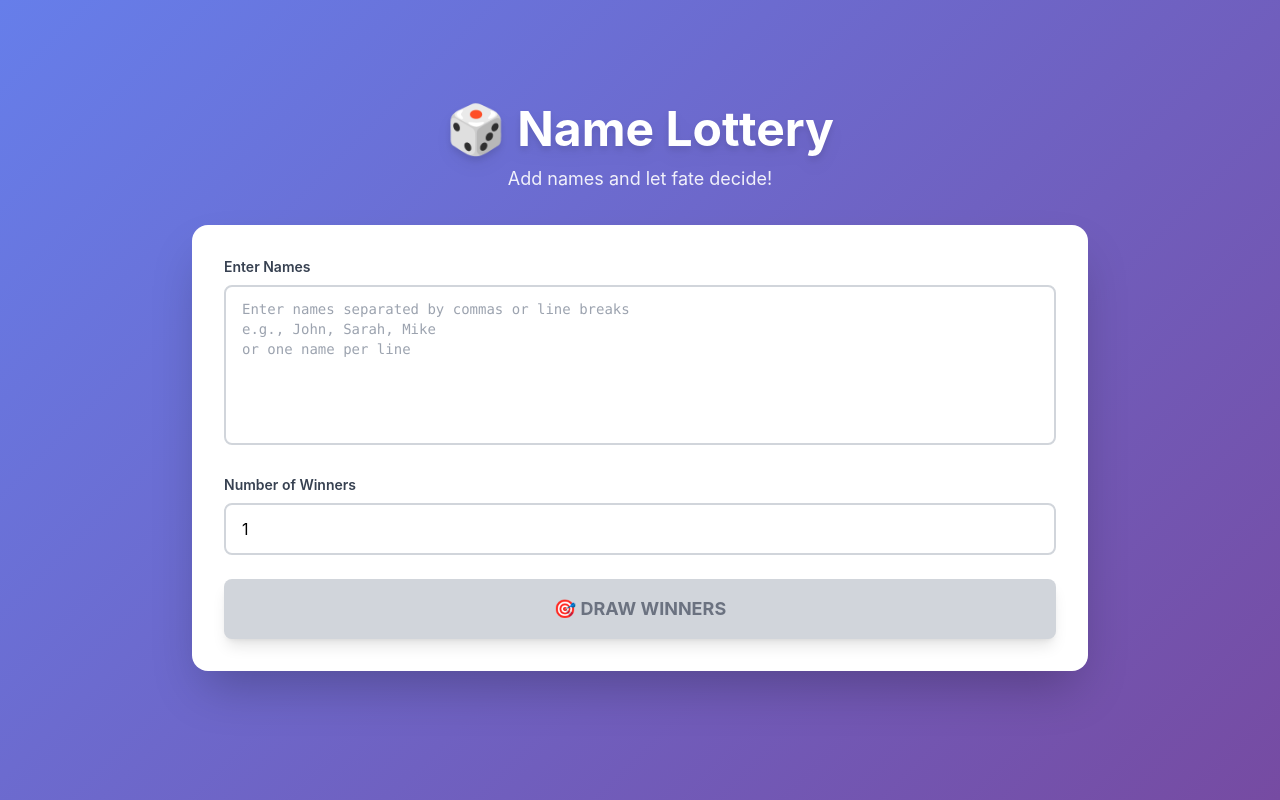
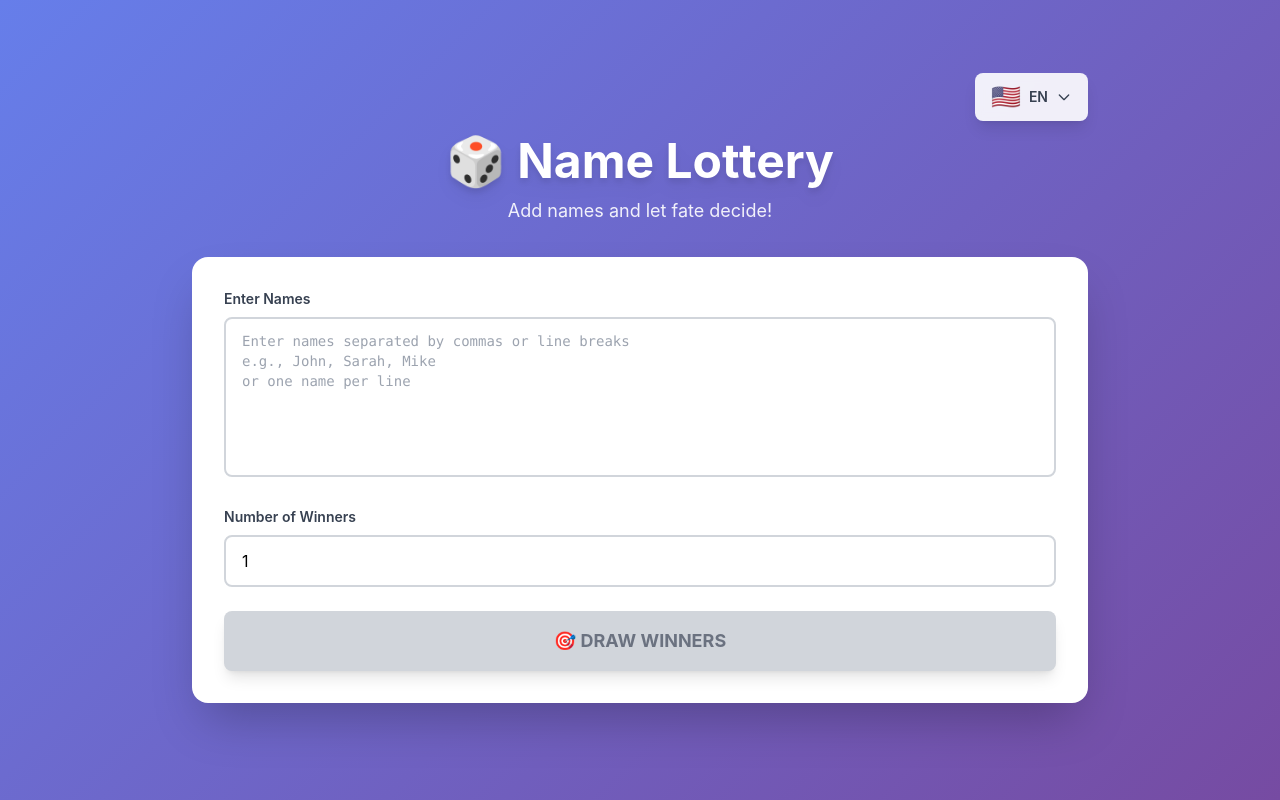
Before and after one commit to joaobonsegno/lottery, a React (Vite) app: page / in a window 1280 px wide. Built offline with nearby package versions, Linux system fonts and the light colour scheme.

Commit message:
feat: translation support

```diff
--- a/src/App.tsx
+++ b/src/App.tsx
@@ -1,9 +1,80 @@
-import { useState, useEffect } from 'react'
+import { useState, useEffect, useRef } from 'react'
 import { motion, AnimatePresence } from 'framer-motion'
 
 const STORAGE_KEY = 'lottery-names'
+const LANGUAGE_KEY = 'lottery-language'
+
+type Language = 'en-US' | 'pt-BR'
+
+interface Translations {
+  title: string
+  subtitle: string
+  enterNames: string
+  namesCount: (count: number) => string
+  placeholder: string
+  numberOfWinners: string
+  drawButton: string
+  drawing: string
+  winner: string
+  winners: string
+  alertNoNames: string
+  alertTooManyWinners: (requested: number, available: number) => string
+}
+
+const translations: Record<Language, Translations> = {
+  'en-US': {
+    title: '🎲 Name Lottery',
+    subtitle: 'Add names and let fate decide!',
+    enterNames: 'Enter Names',
+    namesCount: (count: number) => `${count} name${count !== 1 ? 's' : ''}`,
+    placeholder: 'Enter names separated by commas or line breaks\ne.g., John, Sarah, Mike\nor one name per line',
+    numberOfWinners: 'Number of Winners',
+    drawButton: '🎯 DRAW WINNERS',
+    drawing: 'Drawing...',
+    winner: 'Winner',
+    winners: 'Winners',
+    alertNoNames: 'Please add some names first!',
+    alertTooManyWinners: (requested: number, available: number) =>
+      `You can't select more winners (${requested}) than available names (${available})!`,
+  },
+  'pt-BR': {
+    title: '🎲 Sorteio de Nomes',
+    subtitle: 'Adicione nomes e deixe o destino decidir!',
+    enterNames: 'Digite os Nomes',
+    namesCount: (count: number) => `${count} nome${count !== 1 ? 's' : ''}`,
+    placeholder: 'Digite nomes separados por vírgulas ou quebras de linha\nex: João, Maria, Pedro\nou um nome por linha',
+    numberOfWinners: 'Número de Vencedores',
+    drawButton: '🎯 SORTEAR VENCEDORES',
+    drawing: 'Sorteando...',
+    winner: 'Vencedor',
+    winners: 'Vencedores',
+    alertNoNames: 'Por favor, adicione alguns nomes primeiro!',
+    alertTooManyWinners: (requested: number, available: number) =>
+      `Você não pode selecionar mais vencedores (${requested}) do que nomes disponíveis (${available})!`,
+  },
+}
+
+const detectUserLanguage = (): Language => {
+  const browserLang = navigator.language || navigator.languages?.[0]
+  if (browserLang?.startsWith('pt')) {
+    return 'pt-BR'
+  }
+  return 'en-US'
+}
 
 function App() {
+  // Initialize language from localStorage or detect from browser
+  const [language, setLanguage] = useState<Language>(() => {
+    const saved = localStorage.getItem(LANGUAGE_KEY)
+    if (saved === 'en-US' || saved === 'pt-BR') {
+      return saved
+    }
+    return detectUserLanguage()
+  })
+
+  const [showLanguageMenu, setShowLanguageMenu] = useState(false)
+  const languageMenuRef = useRef<HTMLDivElement>(null)
+
   // Initialize state with localStorage value
   const [namesText, setNamesText] = useState(() => {
     return localStorage.getItem(STORAGE_KEY) || ''
@@ -14,10 +85,39 @@ function App() {
   const [winners, setWinners] = useState<string[]>([])
   const [showWinners, setShowWinners] = useState(false)
 
+  const t = translations[language]
+
   // Save names to localStorage whenever they change
   useEffect(() => {
     localStorage.setItem(STORAGE_KEY, namesText)
   }, [namesText])
+
+  // Save language to localStorage whenever it changes
+  useEffect(() => {
+    localStorage.setItem(LANGUAGE_KEY, language)
+  }, [language])
+
+  const handleLanguageChange = (lang: Language) => {
+    setLanguage(lang)
+    setShowLanguageMenu(false)
+  }
+
+  // Close language menu when clicking outside
+  useEffect(() => {
+    const handleClickOutside = (event: MouseEvent) => {
+      if (languageMenuRef.current && !languageMenuRef.current.contains(event.target as Node)) {
+        setShowLanguageMenu(false)
+      }
+    }
+
+    if (showLanguageMenu) {
+      document.addEventListener('mousedown', handleClickOutside)
+    }
+
+    return () => {
+      document.removeEventListener('mousedown', handleClickOutside)
+    }
+  }, [showLanguageMenu])
 
   const parseNames = (text: string): string[] => {
     // Split by comma or line break, trim whitespace, and filter empty strings
@@ -31,12 +131,12 @@ function App() {
     const names = parseNames(namesText)
 
     if (names.length === 0) {
-      alert('Please add some names first!')
+      alert(t.alertNoNames)
       return
     }
 
     if (numberOfWinners > names.length) {
-      alert(`You can't select more winners (${numberOfWinners}) than available names (${names.length})!`)
+      alert(t.alertTooManyWinners(numberOfWinners, names.length))
       return
     }
 
@@ -78,6 +178,82 @@ function App() {
         transition={{ duration: 0.5 }}
         className="w-full max-w-4xl"
       >
+        {/* Language Selector */}
+        <motion.div
+          initial={{ opacity: 0, y: -20 }}
+          animate={{ opacity: 1, y: 0 }}
+          transition={{ delay: 0.1 }}
+          className="flex justify-end mb-4"
+        >
+          <div className="relative" ref={languageMenuRef}>
+            <button
+              onClick={() => setShowLanguageMenu(!showLanguageMenu)}
+              className="flex items-center gap-2 bg-white/90 hover:bg-white backdrop-blur-sm px-4 py-2 rounded-lg shadow-lg transition-all hover:scale-105 active:scale-95"
+            >
+              <span className="text-2xl">
+                {language === 'en-US' ? '🇺🇸' : '🇧🇷'}
+              </span>
+              <span className="text-sm font-semibold text-gray-700">
+                {language === 'en-US' ? 'EN' : 'PT'}
+              </span>
+              <svg
+                className={`w-4 h-4 text-gray-700 transition-transform ${showLanguageMenu ? 'rotate-180' : ''}`}
+                fill="none"
+                stroke="currentColor"
+                viewBox="0 0 24 24"
+              >
+                <path strokeLinecap="round" strokeLinejoin="round" strokeWidth={2} d="M19 9l-7 7-7-7" />
+              </svg>
+            </button>
+
+            <AnimatePresence>
+              {showLanguageMenu && (
+                <motion.div
+                  initial={{ opacity: 0, y: -10 }}
+                  animate={{ opacity: 1, y: 0 }}
+                  exit={{ opacity: 0, y: -10 }}
+                  className="absolute right-0 mt-2 w-48 bg-white rounded-lg shadow-xl overflow-hidden z-10"
+                >
+                  <button
+                    onClick={() => handleLanguageChange('en-US')}
+                    className={`w-full flex items-center gap-3 px-4 py-3 hover:bg-purple-50 transition-colors ${
+                      language === 'en-US' ? 'bg-purple-100' : ''
+                    }`}
+                  >
+                    <span className="text-2xl">🇺🇸</span>
+                    <div className="flex-1 text-left">
+                      <div className="font-semibold text-gray-800">English</div>
+                      <div className="text-xs text-gray-500">United States</div>
+                    </div>
+                    {language === 'en-US' && (
+                      <svg className="w-5 h-5 text-purple-600" fill="currentColor" viewBox="0 0 20 20">
+                        <path fillRule="evenodd" d="M16.707 5.293a1 1 0 010 1.414l-8 8a1 1 0 01-1.414 0l-4-4a1 1 0 011.414-1.414L8 12.586l7.293-7.293a1 1 0 011.414 0z" clipRule="evenodd" />
+                      </svg>
+                    )}
+                  </button>
+                  <button
+                    onClick={() => handleLanguageChange('pt-BR')}
+                    className={`w-full flex items-center gap-3 px-4 py-3 hover:bg-purple-50 transition-colors ${
+                      language === 'pt-BR' ? 'bg-purple-100' : ''
+                    }`}
+                  >
+                    <span className="text-2xl">🇧🇷</span>
+                    <div className="flex-1 text-left">
+                      <div className="font-semibold text-gray-800">Português</div>
+                      <div className="text-xs text-gray-500">Brasil</div>
+                    </div>
+                    {language === 'pt-BR' && (
+                      <svg className="w-5 h-5 text-purple-600" fill="currentColor" viewBox="0 0 20 20">
+                        <path fillRule="evenodd" d="M16.707 5.293a1 1 0 010 1.414l-8 8a1 1 0 01-1.414 0l-4-4a1 1 0 011.414-1.414L8 12.586l7.293-7.293a1 1 0 011.414 0z" clipRule="evenodd" />
+                      </svg>
+                    )}
+                  </button>
+                </motion.div>
+              )}
+            </AnimatePresence>
+          </div>
+        </motion.div>
+
         {/* Header */}
         <motion.div
           className="text-center mb-8"
@@ -86,10 +262,10 @@ function App() {
           transition={{ delay: 0.2 }}
         >
           <h1 className="text-5xl font-bold text-white mb-3 drop-shadow-lg">
-            🎲 Name Lottery
+            {t.title}
           </h1>
           <p className="text-white/90 text-lg">
-            Add names and let fate decide!
+            {t.subtitle}
           </p>
         </motion.div>
 
@@ -103,17 +279,17 @@ function App() {
           {/* Names Input */}
           <div className="mb-6">
             <label className="block text-gray-700 text-sm font-semibold mb-2">
-              Enter Names
+              {t.enterNames}
               {totalNames > 0 && (
                 <span className="ml-2 text-purple-600">
-                  ({totalNames} name{totalNames !== 1 ? 's' : ''})
+                  ({t.namesCount(totalNames)})
                 </span>
               )}
             </label>
             <textarea
               value={namesText}
               onChange={(e) => setNamesText(e.target.value)}
-              placeholder="Enter names separated by commas or line breaks&#10;e.g., John, Sarah, Mike&#10;or one name per line"
+              placeholder={t.placeholder}
               className="w-full px-4 py-3 border-2 border-gray-300 rounded-lg focus:border-purple-500 focus:ring-2 focus:ring-purple-200 transition-all outline-none resize-none h-40 font-mono text-sm"
               disabled={isDrawing}
             />
@@ -122,7 +298,7 @@ function App() {
           {/* Number of Winners */}
           <div className="mb-6">
             <label className="block text-gray-700 text-sm font-semibold mb-2">
-              Number of Winners
+              {t.numberOfWinners}
             </label>
             <input
               type="number"
@@ -147,7 +323,7 @@ function App() {
             whileHover={!isDrawing && totalNames > 0 ? { scale: 1.02 } : {}}
             whileTap={!isDrawing && totalNames > 0 ? { scale: 0.98 } : {}}
           >
-            {isDrawing ? 'Drawing...' : '🎯 DRAW WINNERS'}
+            {isDrawing ? t.drawing : t.drawButton}
           </motion.button>
         </motion.div>
 
@@ -191,7 +367,7 @@ function App() {
                 transition={{ delay: 0.7 }}
                 className="text-3xl font-bold text-white mb-6 text-center drop-shadow-lg"
               >
-                🎉 {winners.length === 1 ? 'Winner' : 'Winners'}! 🎉
+                🎉 {winners.length === 1 ? t.winner : t.winners}! 🎉
               </motion.h2>
               <div className="space-y-3">
                 {winners.map((winner, index) => (
```
Also changed, not shown: 1 other file (tests, documents, lock files or other folders).
